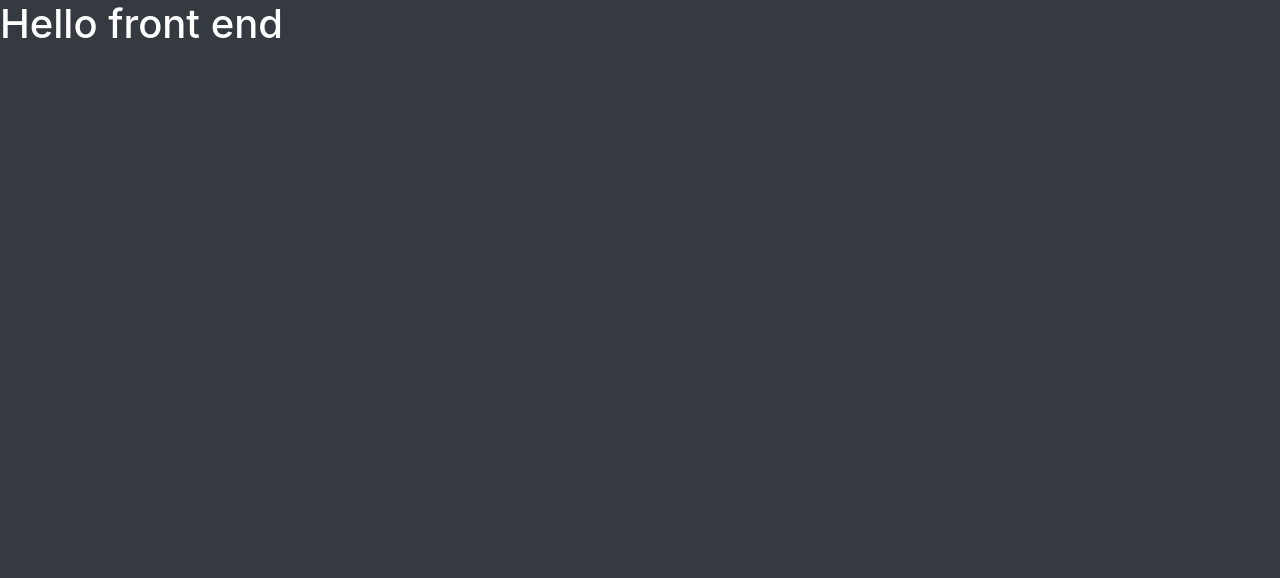
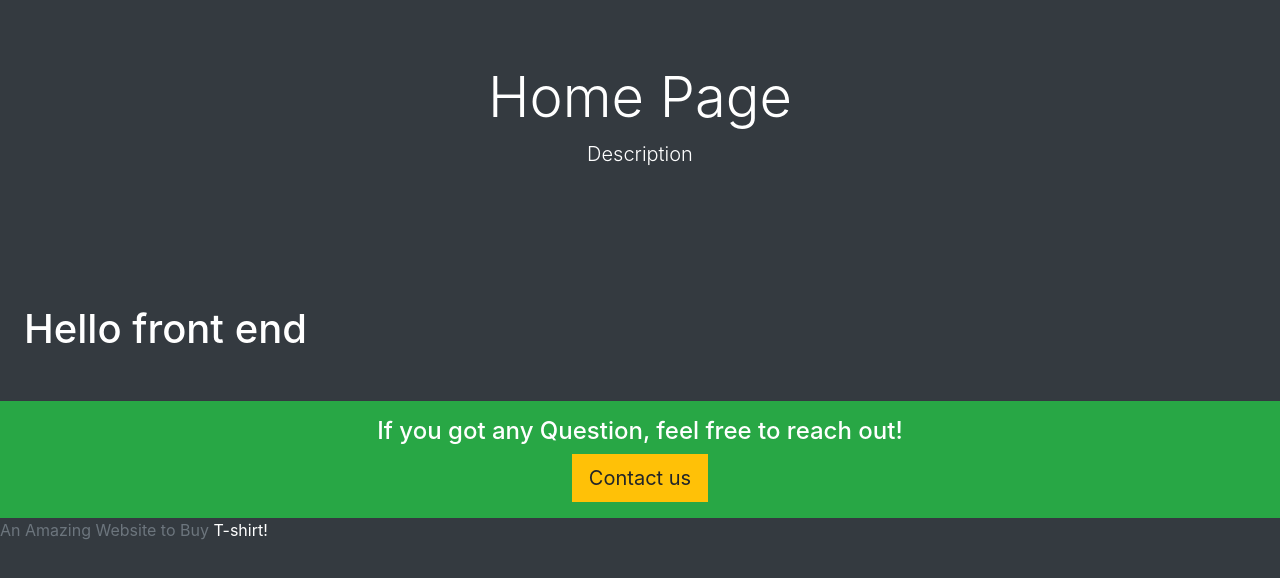
Before and after one commit to akshaydonhe12/T-shirt-Mern, a React (Create React App) app in the folder projfrontend/: page / in a window 1280 px wide. Shown: the top 578 px of the page. Built offline with nearby package versions, Linux system fonts and the light colour scheme.

Commit message:
Templets_navbar_footer

```diff
--- a/projfrontend/src/core/Base.js
+++ b/projfrontend/src/core/Base.js
@@ -0,0 +1,33 @@
+import React from "react";
+
+const Base = ({
+    title="Title",
+    description="Description",
+    className="bg-dark text-white p-4",
+    children
+}) => (
+    <div>
+        <div className="container-fluied">
+            <div className="jumbotron bg-dark text-white text-center">
+            <h2 className="display-4">{title}</h2>
+            <p className="lead">{description}</p>
+            </div>
+            <div className={className}>{children}</div>
+        </div>
+        <footer className="footer bg-dark mt-auto py-3">
+            <div className="container-fluied bg-success text-white text-center py-3">
+                <h4>If you got any Question, feel free to reach out!</h4>
+                <button className="btn btn-warning btn-lg">Contact us</button>
+            </div>
+            <div className="conatiner">
+                <span className="text-muted">
+                    An Amazing Website to Buy <span className="text-white">T-shirt!</span>
+                </span>
+            </div>
+        </footer>
+    </div>
+)
+
+
+
+export default Base;
--- a/projfrontend/src/core/Home.js
+++ b/projfrontend/src/core/Home.js
@@ -1,12 +1,13 @@
 import React from "react";
 import "../styles.css";
 import { API } from "../backend";
+import Base from "./Base";
 
 export default function Home() {
   console.log("API IS", API);
   return (
-    <div>
+    <Base title="Home Page">
       <h1 className="text-white">Hello front end</h1>
-    </div>
+    </Base>
   );
 }
```
